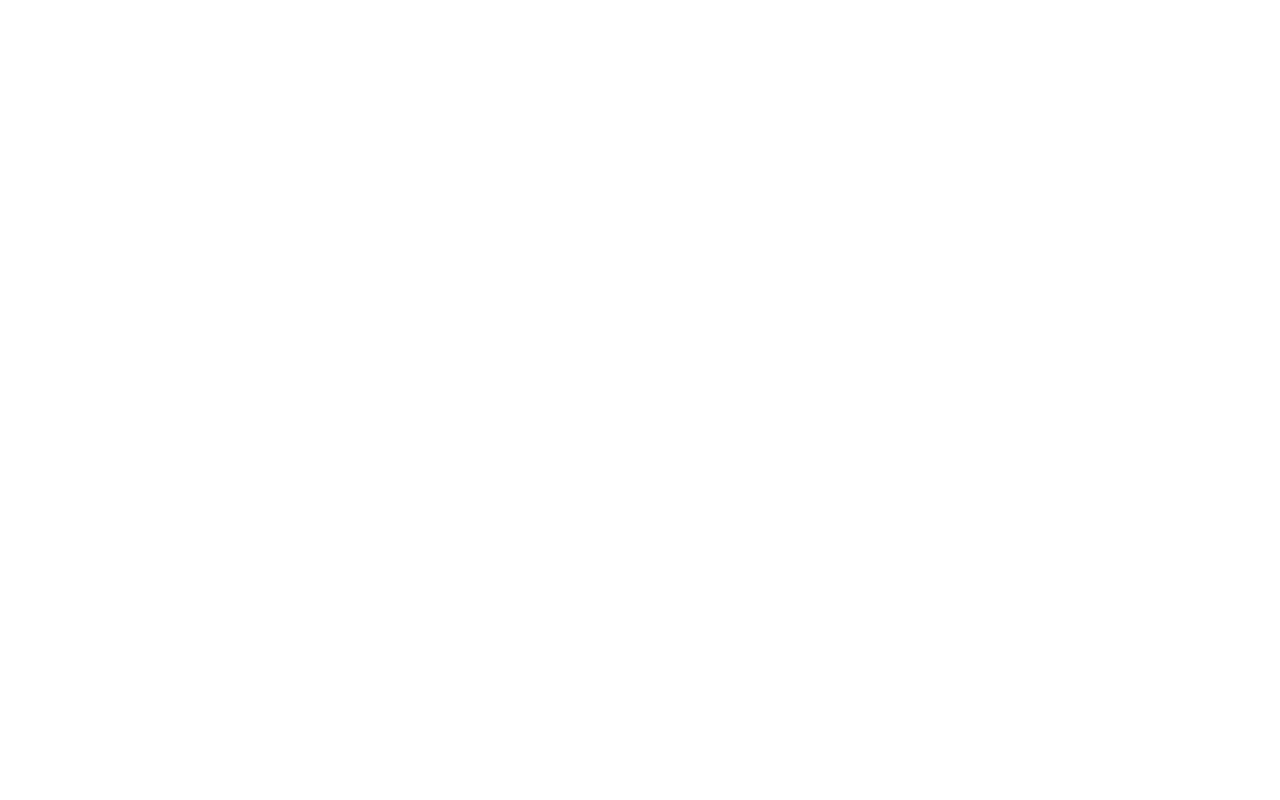
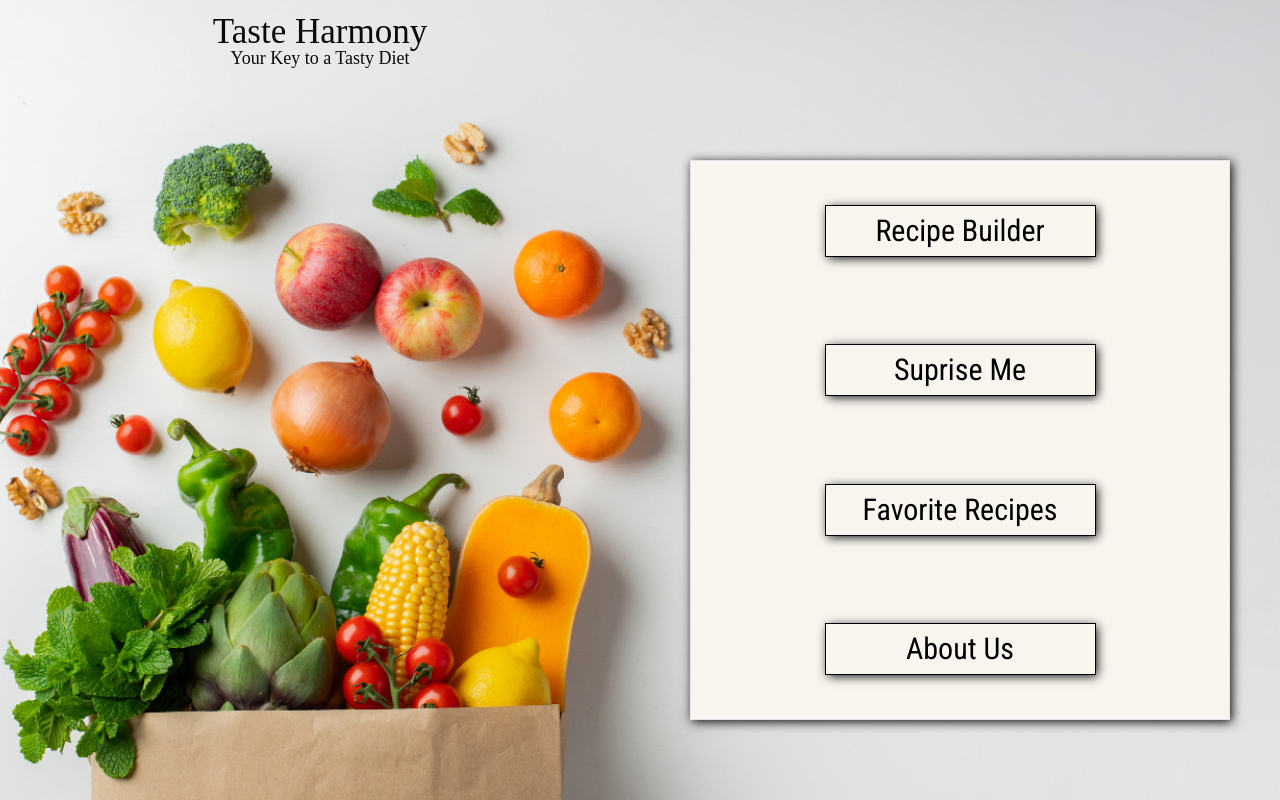
Before and after one commit to Noah-Manno/taste-harmony, a plain HTML site: page index.html in a window 1280 px wide. Drawn offline with nearby package versions, Linux system fonts and the light colour scheme; a web font is replaced by a local one.

Commit message:
added landing:

```diff
--- /dev/null
+++ b/assets/css/reset.css
@@ -0,0 +1,52 @@
+/* http://meyerweb.com/eric/tools/css/reset/
+   v2.0 | 20110126
+   License: none (public domain)
+*/
+
+html, body, div, span, applet, object, iframe,
+h1, h2, h3, h4, h5, h6, p, blockquote, pre,
+a, abbr, acronym, address, big, cite, code,
+del, dfn, em, img, ins, kbd, q, s, samp,
+small, strike, strong, sub, sup, tt, var,
+b, u, i, center,
+dl, dt, dd, ol, ul, li,
+fieldset, form, label, legend,
+table, caption, tbody, tfoot, thead, tr, th, td,
+article, aside, canvas, details, embed,
+figure, figcaption, footer, header, hgroup,
+menu, nav, output, ruby, section, summary,
+time, mark, audio, video {
+	margin: 0;
+	padding: 0;
+	border: 0;
+	font-size: 100%;
+	font: inherit;
+	vertical-align: baseline;
+}
+/* HTML5 display-role reset for older browsers */
+article, aside, details, figcaption, figure,
+footer, header, hgroup, menu, nav, section {
+	display: block;
+}
+body {
+	line-height: 1;
+}
+ol, ul {
+	list-style: none;
+}
+blockquote, q {
+	quotes: none;
+}
+blockquote:before, blockquote:after,
+q:before, q:after {
+	content: '';
+	content: none;
+}
+table {
+	border-collapse: collapse;
+	border-spacing: 0;
+}
+
+a {
+    text-decoration: none;
+}
--- a/assets/css/styles.css
+++ b/assets/css/styles.css
@@ -0,0 +1,62 @@
+:root {
+    --font1: "Roboto Condensed", sans-serif;
+    --font2: "Mate SC", serif;
+}
+
+* {
+    box-sizing: border-box;
+}
+body {
+    background-color: #dee0df;
+    font-family: var(--font1);
+}
+
+.body {
+    background: url(../images/tasteharmonybackground.png);
+    background-position: center;
+    background-size: cover;
+    background-repeat: no-repeat;
+    min-height: 100vh;
+}
+
+.header {
+    height: 10vh;
+    font-family: var(--font2);
+}
+
+.title {
+    font-size: 35px;
+}
+
+.subtitle {
+    font-size: 18px;
+}
+
+.navigation {
+    margin-top: 10vh;
+    height: 70vh;
+    background-color: #f8f5ef;
+    margin-left: 50px;
+    margin-right: 50px;
+    box-shadow: 2px 2px 10px;
+}
+
+.link {
+    display: flex;
+    align-items: center;
+    justify-content: center;
+}
+
+.nav-links {
+    font-size: 30px;
+    font-weight: 400;
+    outline: 1px solid black;
+    padding: 10px 0px;
+    width: 50%;
+    color: black;
+    box-shadow: 2px 2px 10px;
+}
+
+.nav-links:hover {
+    color: gray;
+}
--- a/index.html
+++ b/index.html
@@ -1,12 +1,45 @@
 <!DOCTYPE html>
-<html lang="en">
+<html class="no-js" lang="en">
 <head>
     <meta charset="UTF-8">
     <meta name="viewport" content="width=device-width, initial-scale=1.0">
     <title>Taste Harmony</title>
+    <link rel="preconnect" href="https://fonts.googleapis.com">
+    <link rel="preconnect" href="https://fonts.gstatic.com" crossorigin>
+    <link href="https://fonts.googleapis.com/css2?family=Mate+SC&display=swap" rel="stylesheet">
+    <link rel="preconnect" href="https://fonts.googleapis.com">
+    <link rel="preconnect" href="https://fonts.gstatic.com" crossorigin>
+    <link href="https://fonts.googleapis.com/css2?family=Roboto+Condensed:ital,wght@0,100..900;1,100..900&display=swap" rel="stylesheet">
+    <script src="https://code.jquery.com/jquery-3.4.1.min.js"></script>
+    <link rel="stylesheet" href="https://cdn.jsdelivr.net/npm/foundation-sites@6.8.1/dist/css/foundation.min.css" crossorigin="anonymous">
+    <script src="https://cdn.jsdelivr.net/npm/foundation-sites@6.8.1/dist/js/foundation.min.js" crossorigin="anonymous"></script>
+    <link rel="stylesheet" href="./assets/css/reset.css">
     <link rel="stylesheet" href="./assets/css/styles.css">
 </head>
 <body>
+<div class="body">
+<!-- HEADER AND TITLE -->
+    <header class="grid-x header align-middle">
+        <div class="cell medium-6">
+        <h1 class="text-center title">Taste Harmony</h1>
+        <h2 class="text-center subtitle">Your Key to a Tasty Diet</h2>
+        </div>
+    </header>
+<!-- NAVIGATION BOX -->
+    <div class="grid-x">
+        <div class="cell small-10 medium-6 small-offset-2 medium-offset-6 text-center">
+            <nav class="radius bordered shadow card grid-y align-center navigation">
+                <ul class="cell small-12 grid-y">
+                    <li class="cell small-3 link"><a href="./builder.html"class="nav-links">Recipe Builder</a>
+                    <li class="cell small-3 link"><a href="./random.html"class="nav-links">Suprise Me</a>
+                    <li class="cell small-3 link"><a href="./favorites.html"class="nav-links">Favorite Recipes</a>
+                    <li class="cell small-3 link"><a href="./about.html"class="nav-links">About Us</a>
+                </ul>
+            </nav>
+        </div>
+    </div>
+</div>
+
 
     <script src="./assets/js/script.js"></script>
 </body>
```
Also changed, not shown: assets/images/tasteharmonybackground.png (added).
